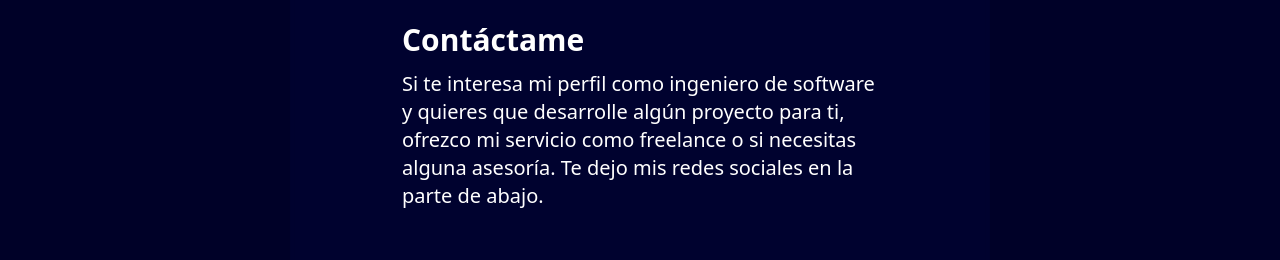
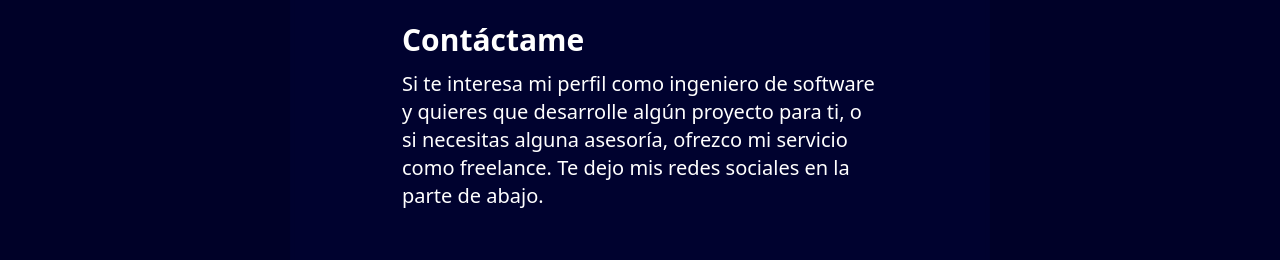
Before and after one commit to xansaul/Developer-Profile, a Next.js app: page / in a window 1280 px wide. Shown: the part 2282-2542 px from the top of the page. Built offline with nearby package versions, Linux system fonts and the light colour scheme.

Commit message:
contact correct text

```diff
--- a/components/information/Contact.tsx
+++ b/components/information/Contact.tsx
@@ -11,11 +11,10 @@ export const Contact = () => {
         <h3 className="mb-3 md:text-3xl text-2xl font-bold">Contáctame</h3>
         <p className=" font-medium md:text-xl text-base">
           Si te interesa mi perfil como ingeniero de software y quieres que
-          desarrolle algún proyecto para ti, ofrezco mi servicio como freelance
-          o si necesitas alguna asesoría. Te dejo mis redes sociales en la parte
-          de abajo.
+          desarrolle algún proyecto para ti, o si necesitas alguna asesoría,
+          ofrezco mi servicio como freelance. Te dejo mis redes sociales en la
+          parte de abajo.
         </p>
-
       </div>
     </div>
   );
```
